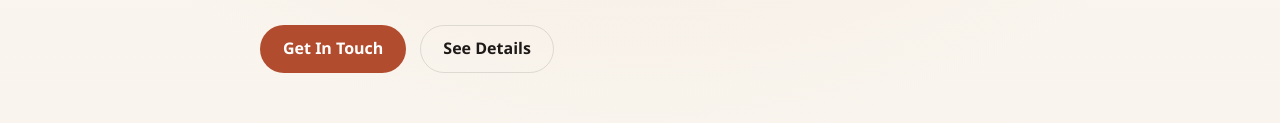
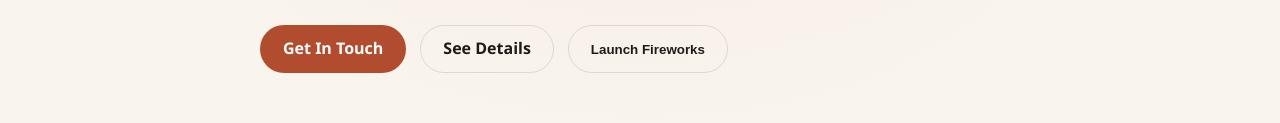
Before and after one commit to allenjob/page-test, a plain HTML site: page index.html in a window 1280 px wide. Shown: the part 622-745 px from the top of the page. Drawn offline with Linux system fonts and the light colour scheme.

Commit message:
Add files via upload

```diff
--- a/index.html
+++ b/index.html
@@ -9,6 +9,7 @@
 </head>
 <body>
   <header class="hero" id="top">
+    <canvas class="fireworks-canvas" id="fireworksCanvas" aria-hidden="true"></canvas>
     <nav class="nav">
       <a class="brand" href="#top">Your Brand</a>
       <div class="nav-links">
@@ -28,6 +29,7 @@
       <div class="hero-actions">
         <a class="button button-primary" href="#contact">Get In Touch</a>
         <a class="button button-secondary" href="#services">See Details</a>
+        <button class="button button-secondary" id="fireworksButton" type="button">Launch Fireworks</button>
       </div>
     </div>
   </header>
--- a/script.js
+++ b/script.js
@@ -1,6 +1,8 @@
 const yearElement = document.getElementById("year");
 const copyButton = document.getElementById("copyButton");
 const copyFeedback = document.getElementById("copyFeedback");
+const fireworksButton = document.getElementById("fireworksButton");
+const fireworksCanvas = document.getElementById("fireworksCanvas");
 
 if (yearElement) {
   yearElement.textContent = new Date().getFullYear();
@@ -18,3 +20,119 @@ if (copyButton && copyFeedback) {
     }
   });
 }
+
+if (fireworksButton && fireworksCanvas) {
+  const context = fireworksCanvas.getContext("2d");
+  const particles = [];
+  let animationFrame = 0;
+  let launchTimer = 0;
+  let autoLaunchCount = 0;
+
+  const palette = ["#ffd166", "#ff7b72", "#7dd3fc", "#c084fc", "#86efac", "#f9a8d4"];
+
+  const resizeCanvas = () => {
+    const ratio = window.devicePixelRatio || 1;
+    const width = window.innerWidth;
+    const height = document.querySelector(".hero")?.offsetHeight || window.innerHeight;
+
+    fireworksCanvas.width = width * ratio;
+    fireworksCanvas.height = height * ratio;
+    fireworksCanvas.style.width = `${width}px`;
+    fireworksCanvas.style.height = `${height}px`;
+    context.setTransform(ratio, 0, 0, ratio, 0, 0);
+  };
+
+  const createBurst = (x, y) => {
+    const count = 28;
+
+    for (let index = 0; index < count; index += 1) {
+      const angle = (Math.PI * 2 * index) / count;
+      const speed = 1.5 + Math.random() * 3.5;
+
+      particles.push({
+        x,
+        y,
+        dx: Math.cos(angle) * speed,
+        dy: Math.sin(angle) * speed,
+        life: 70 + Math.random() * 24,
+        alpha: 1,
+        size: 2 + Math.random() * 2.5,
+        color: palette[Math.floor(Math.random() * palette.length)]
+      });
+    }
+  };
+
+  const render = () => {
+    const width = fireworksCanvas.clientWidth;
+    const height = fireworksCanvas.clientHeight;
+
+    context.clearRect(0, 0, width, height);
+
+    for (let index = particles.length - 1; index >= 0; index -= 1) {
+      const particle = particles[index];
+
+      particle.x += particle.dx;
+      particle.y += particle.dy;
+      particle.dy += 0.04;
+      particle.dx *= 0.992;
+      particle.dy *= 0.992;
+      particle.life -= 1;
+      particle.alpha = Math.max(particle.life / 94, 0);
+
+      if (particle.life <= 0) {
+        particles.splice(index, 1);
+        continue;
+      }
+
+      context.globalAlpha = particle.alpha;
+      context.fillStyle = particle.color;
+      context.beginPath();
+      context.arc(particle.x, particle.y, particle.size, 0, Math.PI * 2);
+      context.fill();
+    }
+
+    context.globalAlpha = 1;
+    animationFrame = window.requestAnimationFrame(render);
+  };
+
+  const launchAtRandomPosition = () => {
+    const width = fireworksCanvas.clientWidth;
+    const height = fireworksCanvas.clientHeight;
+    const x = width * (0.2 + Math.random() * 0.6);
+    const y = height * (0.18 + Math.random() * 0.34);
+
+    createBurst(x, y);
+  };
+
+  const runFireworksShow = () => {
+    window.clearInterval(launchTimer);
+    autoLaunchCount = 0;
+
+    launchAtRandomPosition();
+
+    launchTimer = window.setInterval(() => {
+      launchAtRandomPosition();
+      autoLaunchCount += 1;
+
+      if (autoLaunchCount >= 5) {
+        window.clearInterval(launchTimer);
+      }
+    }, 420);
+  };
+
+  resizeCanvas();
+  render();
+  runFireworksShow();
+
+  fireworksButton.addEventListener("click", runFireworksShow);
+
+  fireworksCanvas.parentElement?.addEventListener("click", (event) => {
+    if (event.target instanceof HTMLElement && event.target.closest("a, button")) {
+      return;
+    }
+
+    createBurst(event.clientX, event.clientY);
+  });
+
+  window.addEventListener("resize", resizeCanvas);
+}
--- a/style.css
+++ b/style.css
@@ -49,6 +49,8 @@ a {
   flex-direction: column;
   padding-top: 24px;
   padding-bottom: 56px;
+  position: relative;
+  overflow: hidden;
 }
 
 .nav,
@@ -68,6 +70,8 @@ a {
   align-items: center;
   justify-content: space-between;
   gap: 24px;
+  position: relative;
+  z-index: 2;
 }
 
 .brand {
@@ -88,6 +92,17 @@ a {
   flex: 1;
   max-width: 760px;
   padding-top: 48px;
+  position: relative;
+  z-index: 2;
+}
+
+.fireworks-canvas {
+  position: absolute;
+  inset: 0;
+  width: 100%;
+  height: 100%;
+  pointer-events: none;
+  opacity: 0.95;
 }
 
 .eyebrow,
```
